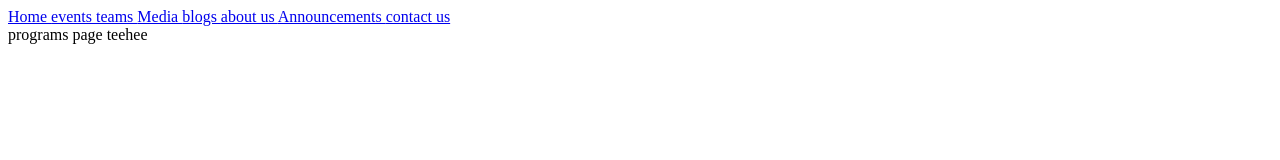
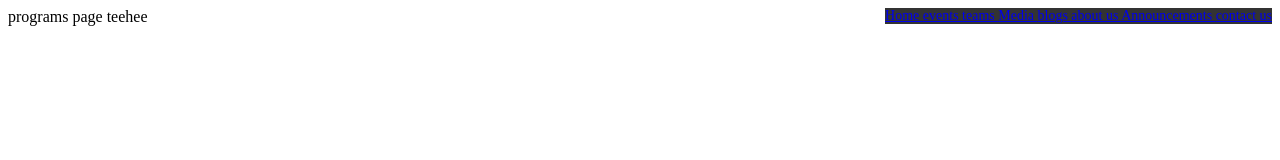
Before and after one commit to albTian/web-sp-21, a Gatsby site: page /events in a window 1280 px wide. Built offline with nearby package versions, Linux system fonts and the light colour scheme; Gatsby itself is replaced by a stand-in of ours.

Commit message:
Forgot to save some files

```diff
--- a/src/pages/components/Navbar.js
+++ b/src/pages/components/Navbar.js
@@ -1,6 +1,6 @@
 import React from "react";
 import { Link } from "gatsby";
-import components from 'src/pages/css/components/Navbar.scss';
+import Components from 'src/pages/css/components/Navbar.scss';
 
 export default function Navbar() {
 	return (
--- a/src/pages/css/components/Navbar.scss
+++ b/src/pages/css/components/Navbar.scss
@@ -0,0 +1,26 @@
+
+/* Add a background color to the top navigation */
+.topnavRight {
+    background-color: #333333;
+    font: Poppins;
+    font-size: 14px;
+    overflow: hidden;
+    float: right
+}
+
+/* Change the color of links on hover */
+.topnavRight a:hover {
+  background-color: #ddd;
+  color: black;
+}
+
+/* Add a color to the active/current link */
+.topnav a.active {
+  color: black;
+  font: Poppins-Bold;
+}
+
+/* Right-aligned section inside the top navigation */
+.topnavRight {
+  float: right;
+}
--- a/src/pages/events.js
+++ b/src/pages/events.js
@@ -3,7 +3,7 @@ import { Link } from "gatsby"
 import Navbar from "./components/Navbar"
 
 
-export default function Program() {
+export default function Event() {
     return (
         <>
         <Navbar> </Navbar>
```
